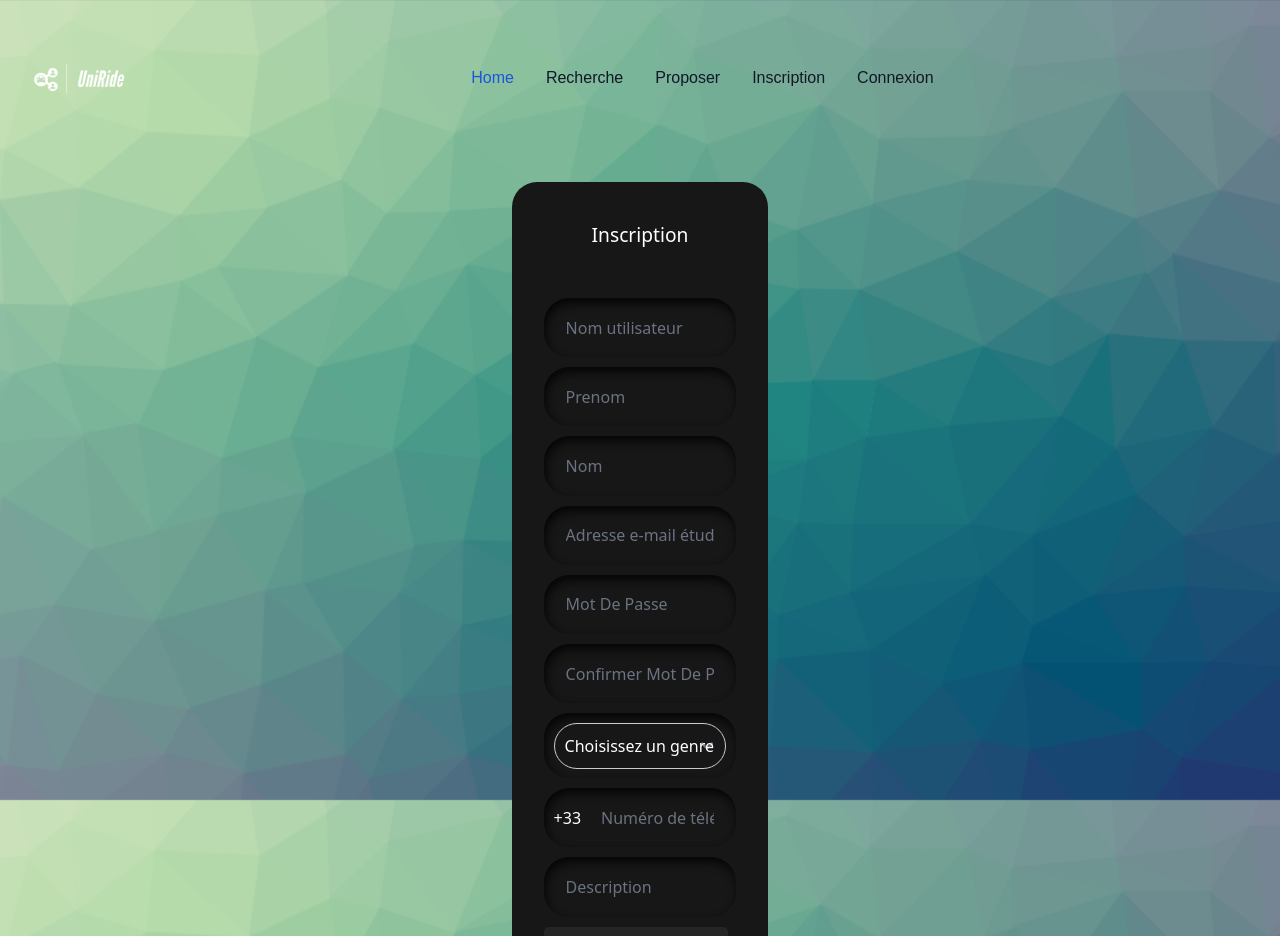
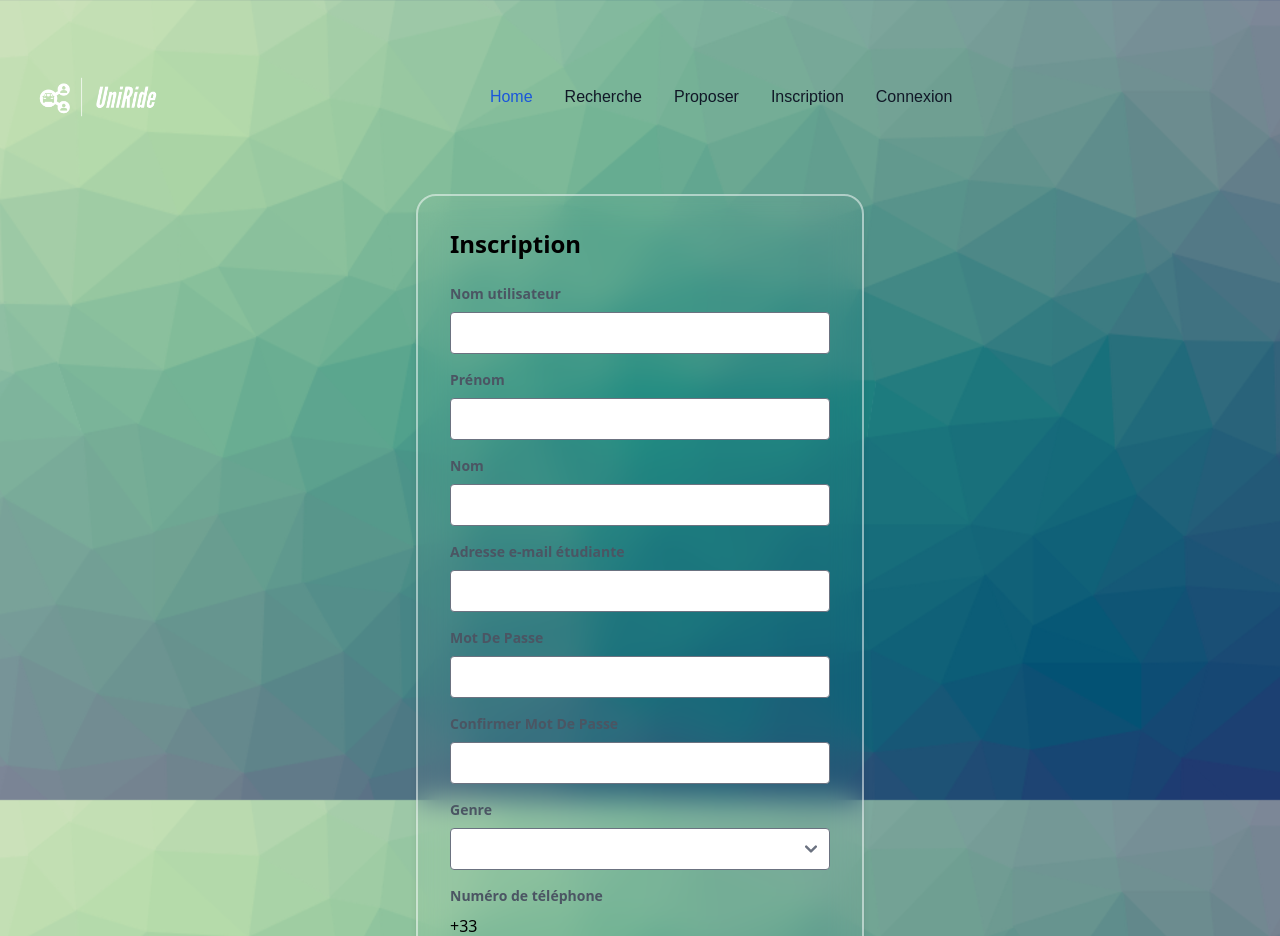
Before and after one commit to nayren23/UniRide-SApp, an Angular app in the folder UniRide/: page /registration in a window 1280 px wide. Shown: the top 936 px of the page. Built offline with nearby package versions, Linux system fonts and the light colour scheme.

Commit message:
fix : log in and registration with tailwind

```diff
--- a/UniRide/src/app/app.component.css
+++ b/UniRide/src/app/app.component.css
@@ -41,7 +41,7 @@
 }
 
 #logo {
-    width: 10%;
+    width: 13%;
 }
 
 .nav-menu ul {
--- a/UniRide/src/app/app.component.html
+++ b/UniRide/src/app/app.component.html
@@ -10,13 +10,9 @@
 
 <body>
 
-
-
     <nav class=" border-gray-200 dark:bg-gray-900">
         <div class="max-w-screen-xl flex flex-wrap items-center justify-between mx-auto p-4">
-            <img _ngcontent-ng-c3506017548="" src="assets/logo.png" alt="Flowbite Logo" class="" style="
-    width: 10%;
-">
+            <img id="logo" src="assets/logo.png">
 
             <div class="flex items-center md:order-2 space-x-3 md:space-x-0 rtl:space-x-reverse">
                 <button type="button" class="flex text-sm bg-gray-800 rounded-full md:me-0 focus:ring-4 focus:ring-gray-300 dark:focus:ring-gray-600" id="user-menu-button" aria-expanded="false" data-dropdown-toggle="user-dropdown" data-dropdown-placement="bottom">
@@ -47,7 +43,7 @@
                         <a href="/registration" class="block py-2 px-3 text-gray-900 rounded hover:bg-gray-100 md:hover:bg-transparent md:hover:text-blue-700 md:p-0 dark:text-white md:dark:hover:text-blue-500 dark:hover:bg-gray-700 dark:hover:text-white md:dark:hover:bg-transparent dark:border-gray-700">Inscription</a>
                     </li>
                     <li>
-                        <a href="/login" class="block py-2 px-3 text-gray-900 rounded hover:bg-gray-100 md:hover:bg-transparent md:hover:text-blue-700 md:p-0 dark:text-white md:dark:hover:text-blue-500 dark:hover:bg-gray-700 dark:hover:text-white md:dark:hover:bg-transparent dark:border-gray-700">Connexion</a>
+                        <a href="/logIn" class="block py-2 px-3 text-gray-900 rounded hover:bg-gray-100 md:hover:bg-transparent md:hover:text-blue-700 md:p-0 dark:text-white md:dark:hover:text-blue-500 dark:hover:bg-gray-700 dark:hover:text-white md:dark:hover:bg-transparent dark:border-gray-700">Connexion</a>
                     </li>
                 </ul>
             </div>
@@ -61,6 +57,7 @@
 
 
 
+
 </body>
 
 </html>
--- a/UniRide/src/app/log-in/log-in.component.css
+++ b/UniRide/src/app/log-in/log-in.component.css
@@ -12,7 +12,7 @@ section {
     display: flex;
     justify-content: center;
     align-items: center;
-    min-height: 100vh;
+    min-height: 20vh;
     width: 100%;
     background-position: center;
     background-size: cover;
--- a/UniRide/src/app/log-in/log-in.component.html
+++ b/UniRide/src/app/log-in/log-in.component.html
@@ -14,7 +14,7 @@
 
                 <button type="submit">Connexion</button>
                 <div class="register">
-                    <p>Vous n'avez pas de compte ? <a href="/resgistration">Inscription</a></p>
+                    <p>Vous n'avez pas de compte ? <a href="/registration">Inscription</a></p>
                 </div>
             </form>
         </div>
--- a/UniRide/src/app/registration/registration.component.css
+++ b/UniRide/src/app/registration/registration.component.css
@@ -167,3 +167,10 @@
         background-color: #e0e0e0;
     }
 }
+
+.blur-backgroud {
+    background: transparent;
+    border: 2px solid rgba(255, 255, 255, 0.5);
+    border-radius: 20px;
+    backdrop-filter: blur(15px);
+}
--- a/UniRide/src/app/registration/registration.component.html
+++ b/UniRide/src/app/registration/registration.component.html
@@ -1,48 +1,78 @@
-<div id="inscriptionDiv">
-    <form id="monFormulaire" class="form" [formGroup]="inscriptionForm" (ngSubmit)="onSubmit()">
-        <p id="heading">Inscription</p>
-        <div class="field">
-            <input autocomplete="off" placeholder="Nom utilisateur" class="input-field" type="text" formControlName="login" required>
-        </div>
-        <div class="field">
-            <input autocomplete="off" placeholder="Prenom" class="input-field" type="text" formControlName="firstname" required>
-        </div>
-        <div class="field">
-            <input autocomplete="off" placeholder="Nom" class="input-field" type="text" formControlName="lastname" required>
-        </div>
-        <div class="field">
-            <input autocomplete="off" placeholder="Adresse e-mail étudiante" class="input-field" type="text" formControlName="student_email" required>
-        </div>
-        <div class="field">
-            <input autocomplete="off" placeholder="Mot De Passe" class="input-field" type="password" formControlName="password" required>
-        </div>
-        <div class="field">
-            <input autocomplete="off" placeholder="Confirmer Mot De Passe" class="input-field" type="password" formControlName="password_confirmation" required>
-        </div>
-        <div class="field">
-            <select formControlName="gender" name="gender" aria-placeholder="Gender" required>
-        <option value="" disabled>Choisissez un genre</option>
-        <option value="N">N</option>
-        <option value="F">F</option>
-        <option value="H">H</option>
-      </select>
-        </div>
-        <div class="field">
-            <label for="">+33</label>
-            <input autocomplete="off" placeholder="Numéro de téléphone*" maxlength="9" class="input-field" type="text" formControlName="phone_number" required>
-        </div>
-        <div class="field">
-            <input autocomplete="off" placeholder="Description" class="input-field" type="text" formControlName="description" required>
+<div class="max-w-md mx-auto p-8 border rounded shadow-md blur-backgroud">
+    <h2 class="text-2xl font-semibold mb-6">Inscription</h2>
+
+    <form id="monFormulaire" [formGroup]="inscriptionForm" (ngSubmit)="onSubmit()">
+        <!-- Nom utilisateur -->
+        <div class="mb-4">
+            <label for="username" class="block text-gray-600 text-sm font-semibold mb-2">Nom utilisateur</label>
+            <input type="text" id="username" name="username" class="w-full p-2 border rounded" formControlName="login" required>
         </div>
 
+        <!-- Prénom -->
+        <div class="mb-4">
+            <label for="firstName" class="block text-gray-600 text-sm font-semibold mb-2">Prénom</label>
+            <input type="text" id="firstName" name="firstName" class="w-full p-2 border rounded" formControlName="firstname" required>
+        </div>
 
+        <!-- Nom -->
+        <div class="mb-4">
+            <label for="lastName" class="block text-gray-600 text-sm font-semibold mb-2">Nom</label>
+            <input type="text" id="lastName" name="lastName" class="w-full p-2 border rounded" formControlName="lastname" required>
+        </div>
 
-        <button class="button1" type="button" (click)="changerAttributs()">Suivant</button>
+        <!-- Adresse e-mail étudiante -->
+        <div class="mb-4">
+            <label for="email" class="block text-gray-600 text-sm font-semibold mb-2">Adresse e-mail étudiante</label>
+            <input type="email" id="email" name="email" class="w-full p-2 border rounded" formControlName="student_email" required>
+        </div>
 
+        <!-- Mot De Passe -->
+        <div class="mb-4">
+            <label for="password" class="block text-gray-600 text-sm font-semibold mb-2">Mot De Passe</label>
+            <input type="password" id="password" name="password" class="w-full p-2 border rounded" formControlName="password" required>
+        </div>
 
+        <!-- Confirmer Mot De Passe -->
+        <div class="mb-4">
+            <label for="confirmPassword" class="block text-gray-600 text-sm font-semibold mb-2">Confirmer Mot De Passe</label>
+            <input type="password" id="confirmPassword" name="confirmPassword" class="w-full p-2 border rounded" formControlName="password_confirmation" required>
+        </div>
+
+        <!-- Dropdown list pour le genre -->
+        <div class="mb-4">
+            <label for="gender" class="block text-gray-600 text-sm font-semibold mb-2">Genre</label>
+            <select id="gender" name="gender" class="w-full p-2 border rounded" formControlName="gender" required>
+              <option value="H">Homme</option>
+              <option value="F">Femme</option>
+              <option value="N">Autre</option>
+          </select>
+        </div>
+
+        <!-- Numéro de téléphone -->
+        <div class="mb-4">
+            <label for="phoneNumber" class="block text-gray-600 text-sm font-semibold mb-2">Numéro de téléphone</label>
+            <label for="">+33</label>
+            <input type="tel" id="phoneNumber" name="phoneNumber" class="w-full p-2 border rounded" maxlength="9" formControlName="phone_number" required>
+        </div>
+
+        <!-- Description -->
+        <div class="mb-4">
+            <label for="description" class="block text-gray-600 text-sm font-semibold mb-2">Description</label>
+            <input class="w-full p-2 border rounded" type="text" formControlName="description" required>
+        </div>
+
+        <!-- Bouton Suivant -->
+        <div>
+            <button type="button" class="bg-blue-500 text-white p-2 rounded" (click)="changerAttributs()">Suivant</button>
+        </div>
     </form>
+</div>
 
-
-
-
+<!-- Alerte de succès -->
+<div id="successAlert" class="hidden mt-4 bg-green-100 border border-green-400 text-green-700 px-4 py-3 rounded relative">
+    <strong class="font-bold">Succès!</strong>
+    <span class="block sm:inline" id="successMessage">Le post a bien fonctionné.</span>
+    <span class="absolute top-0 bottom-0 right-0 px-4 py-3 cursor-pointer" onclick="closeAlert()">
+      <svg class="fill-current h-6 w-6 text-green-500" role="button" xmlns="http://www.w3.org/2000/svg" viewBox="0 0 20 20"><title>Close</title><path d="M14.348 14.849c.195.195.451.293.707.293s.512-.098.707-.293c.391-.391.391-1.023 0-1.414l-2.829-2.829 2.829-2.829c.391-.391.391-1.023 0-1.414s-1.023-.391-1.414 0l-2.829 2.829-2.829-2.829c-.391-.391-1.023-.391-1.414 0s-.391 1.023 0 1.414l2.829 2.829-2.829 2.829c-.391.391-.391 1.023 0 1.414s1.023.391 1.414 0l2.829-2.829 2.829 2.829c.391.391 1.023.391 1.414 0s.391-1.023 0-1.414l-2.829-2.829z"/></svg>
+  </span>
 </div>
--- a/UniRide/src/app/registration/registration.component.ts
+++ b/UniRide/src/app/registration/registration.component.ts
@@ -51,10 +51,7 @@ export class RegistrationComponent implements FileInputHandlers {
       while (formulaire.firstChild) {
         this.renderer.removeChild(formulaire, formulaire.firstChild);
       }
-      const heading = this.renderer.createElement('p');
-    this.renderer.setAttribute(heading, 'id', 'heading');
-    this.renderer.appendChild(heading, this.renderer.createText('Inscription'));
-    formulaire.appendChild(heading);
+
 
       const inputPhotoProfile = this.createFileInput('pfp', this.onFileChange);
       const inputPermis = this.createFileInput('license', this.onFileChange);
@@ -143,6 +140,7 @@ export class RegistrationComponent implements FileInputHandlers {
       this.http.post(apiUrlRegister, formData).subscribe(
         (response) => {
           console.log(response);
+
         },
         (error) => {
           console.error(error);
--- a/UniRide/src/styles.css
+++ b/UniRide/src/styles.css
@@ -9,5 +9,4 @@ body {
     background-size: cover;
     background-repeat: no-repeat;
     background-attachment: fixed;
-    overflow: hidden;
 }
```
